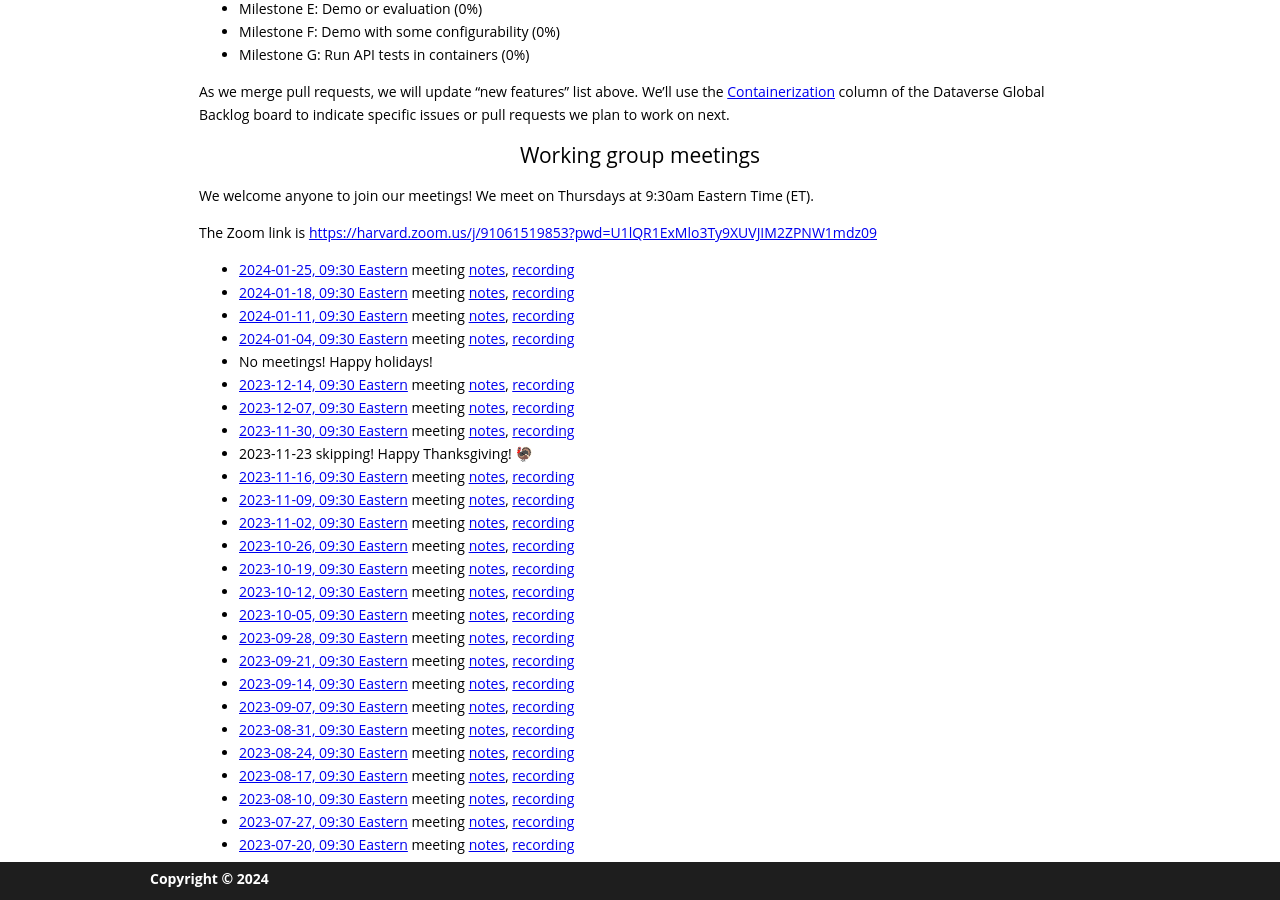
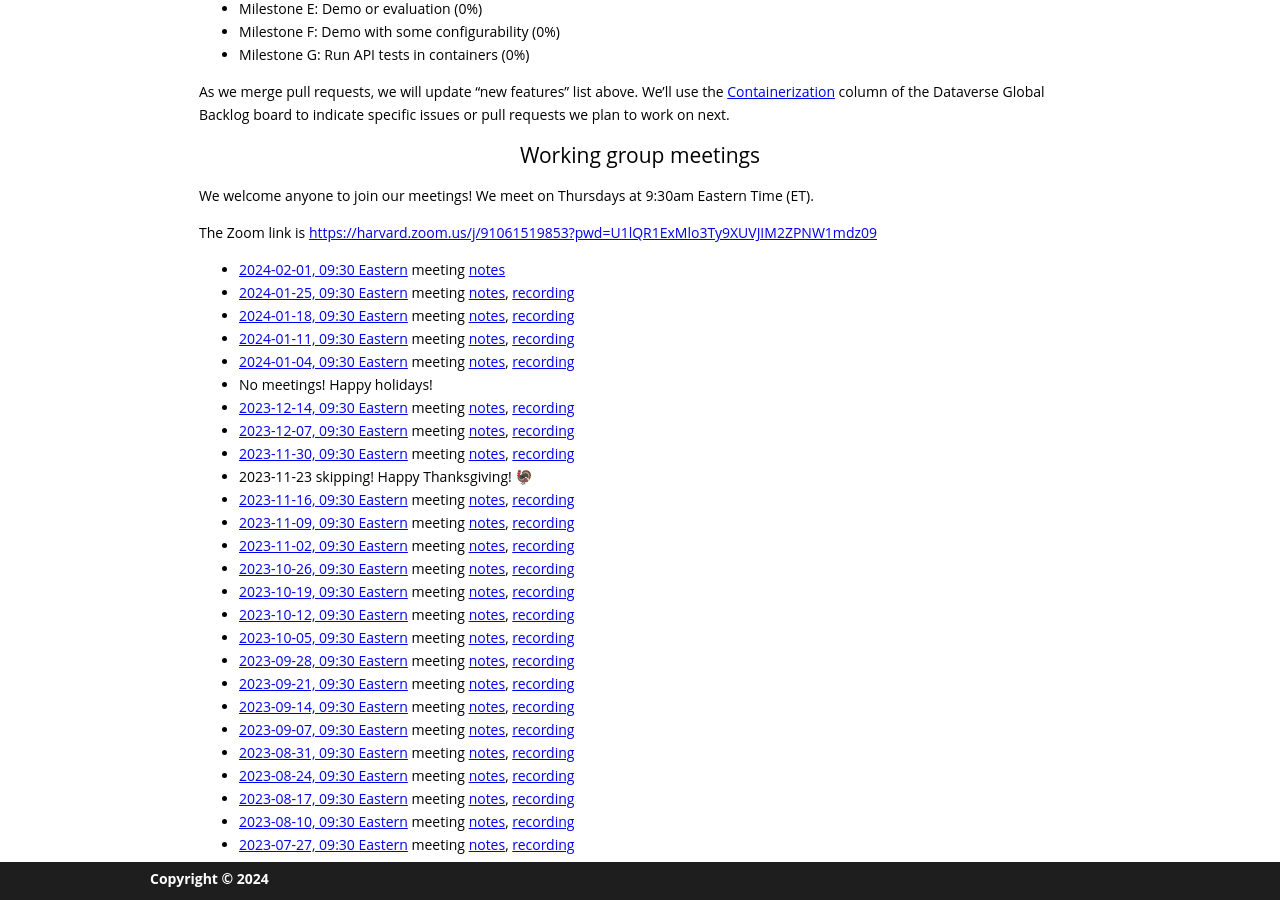
Before and after one commit to gdcc/ct.gdcc.io, a Jekyll site: the page built from index.md, in a window 1280 px wide and 900 px high, scrolled down 1634 px. Built offline with Jekyll 4.4.1, drawn with Linux system fonts in a browser that asks for light colours; our own code applies the rules of GitHub Pages for plain Markdown files.

Commit message:
add next meeting

```diff
--- a/index.md
+++ b/index.md
@@ -59,6 +59,7 @@ We welcome anyone to join our meetings! We meet on Thursdays at 9:30am Eastern T
 
 The Zoom link is <https://harvard.zoom.us/j/91061519853?pwd=U1lQR1ExMlo3Ty9XUVJIM2ZPNW1mdz09>
 
+- [2024-02-01, 09:30 Eastern](https://time.is/compare/0930_01_Feb_2024_in_Boston) meeting [notes](https://docs.google.com/document/d/18mmWOTLg1Mrg57843PsTJg99vHsNuLSK2krk1enwRbI/edit?usp=sharing)
 - [2024-01-25, 09:30 Eastern](https://time.is/compare/0930_25_Jan_2024_in_Boston) meeting [notes](https://docs.google.com/document/d/1Rw-TqyojblqPKYPGPXrhZUPzuyn6yT-pztTiFfc7a3I/edit?usp=sharing), [recording](https://harvard.zoom.us/rec/share/rDo_V6heO9vo6UDIVhm0mnnsdTDXqA4lNX72lCjhGWrmOEpZttM13CsBceAFXkvr.SgokYNw-AoOACtSm)
 - [2024-01-18, 09:30 Eastern](https://time.is/compare/0930_18_Jan_2024_in_Boston) meeting [notes](https://docs.google.com/document/d/1L2GPXGLpcrzMRjLLCFTXTu1NgK9dGX-tXVR_cn4elh0/edit?usp=sharing), [recording](https://harvard.zoom.us/rec/share/EUOqzaq4NzsH4N8xX7kg9II8w292MEB6eqbyzPMlZOACsErKV-Z20hHBj1HerFH2.bGFh04EdU1Qnu9ic)
 - [2024-01-11, 09:30 Eastern](https://time.is/compare/0930_11_Jan_2024_in_Boston) meeting [notes](https://docs.google.com/document/d/1WfUj3fn4RU3ZmdkgmNIbWu2uvD_zU9Y3h3MT5X6TzCI/edit?usp=sharing), [recording](https://harvard.zoom.us/rec/share/WL_WGzPND5JCIwXgoF9eH8PfFXvpu_lInLMuAlQWbdiJ4p-Lo32O4pdNu1BTOf59.j7S0j6rzrBVtDnd9)
```
